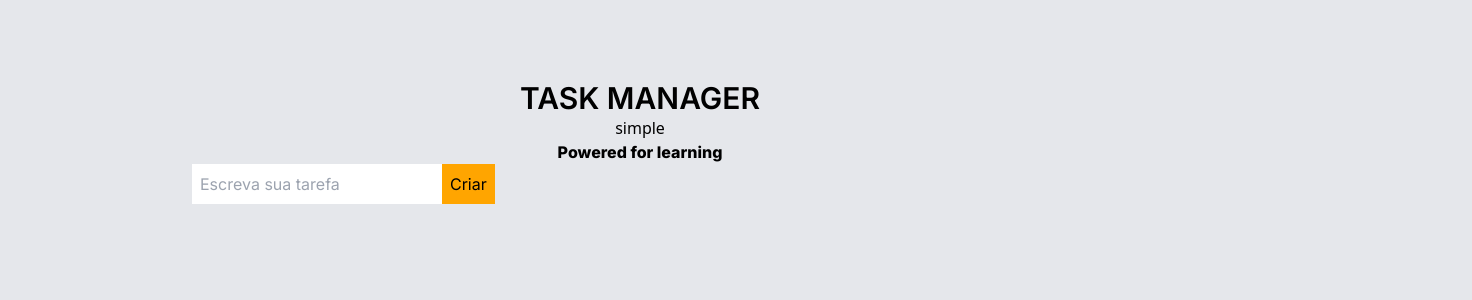
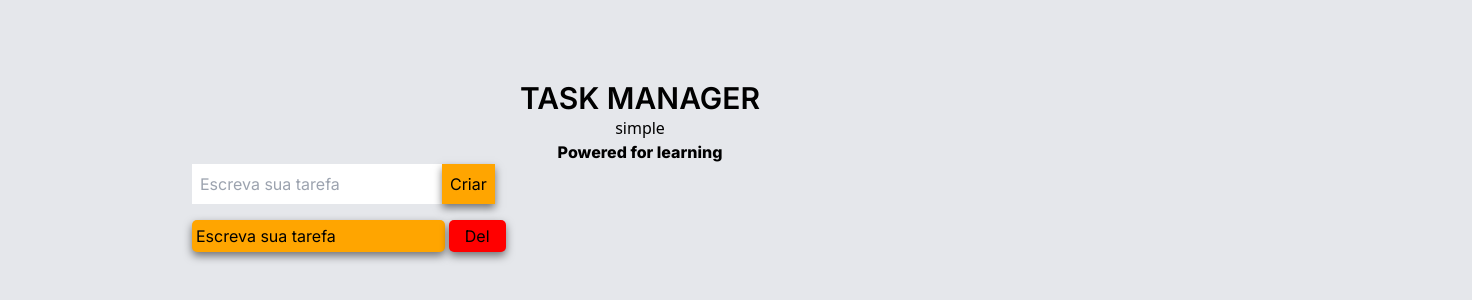
Before and after one commit to PeCMay2105/taskManagerPCMAY, a Next.js app: page / in a window 1280 px wide. Both pictures are taken after a click on the button "Criar". Shown: the top 300 px of the page, 1472 px wide, since content can reach past the window. Built offline with nearby package versions, Linux system fonts and the light colour scheme.

Commit message:
adicionar e deletar novas tarefas está funcionando

```diff
--- a/app/componentes/botao/index.tsx
+++ b/app/componentes/botao/index.tsx
@@ -6,7 +6,8 @@ padding:"0.5rem",
 display:"flex",
 justifyContent:"center",
 alignItems:"center",
-backgroundColor:"orange"
+backgroundColor:"orange",
+boxShadow: "0px 4px 8px 0px rgba(0, 0, 0, 0.5)"
 
 }
 
--- a/app/componentes/delete/del.tsx
+++ b/app/componentes/delete/del.tsx
@@ -5,12 +5,13 @@ const delStyle ={
     padding:"1rem",
     display:"flex",
     borderRadius:"5px",
-    height:"3rem",
+    height:"1rem",
     justifyContent:"center",
     alignItems:"center",
     marginTop:"2vh",
     marginLeft:"0.5vh",
-    backgroundColor:"red"
+    backgroundColor:"red",
+    boxShadow: "0px 4px 8px 0px rgba(0, 0, 0, 0.5)"
 }
 
 const buttonStyle = {
@@ -20,11 +21,17 @@ const buttonStyle = {
     transition: "background-color 0.3s ease-in-out"
   };
 
+interface DelProps {
+  aoClicado: (evento: React.MouseEvent<HTMLButtonElement>) => void;
+}
 
-export const Del = () => {
+
+
+
+export const Del:React.FC<DelProps> = ({aoClicado}) => {
   return (
     <div style={delStyle}>
-        <button>
+        <button onClick={event => aoClicado(event)}>
             Del
         </button>
     </div>
--- a/app/componentes/newTask/task.tsx
+++ b/app/componentes/newTask/task.tsx
@@ -4,11 +4,14 @@ import { Del } from '../delete/del'
 
 const nTaskStyle ={
     backgroundColor:"Orange",
+    display:"flex",
+    alignItems:"center",
     border:"gray 200",
-    width:"17.8rem",
+    width:"15.8rem",
     marginTop:"1rem",
-    padding:"1.5vh",
-    borderRadius:"5px"
+    padding:"0.5vh",
+    borderRadius:"5px",
+    boxShadow: "0px 4px 8px 0px rgba(0, 0, 0, 0.5)"
 }
 
 const organizationStyle ={
@@ -27,7 +30,7 @@ const Task:React.FC<content> = ({conteudo}) => {
         <div style={nTaskStyle}>
         <h1>{conteudo}</h1>
         </div>
-        <Del></Del>
+       {/*  <Del></Del> */}
     </div>
   )
 }
--- a/app/page.tsx
+++ b/app/page.tsx
@@ -1,37 +1,57 @@
 'use client'
 
-import React, { useState } from 'react'
-import { NewTask } from './componentes/novaTarefa'
-import Task from './componentes/newTask/task'
+  import React, { useState, useTransition } from 'react'   //useState é um hook que permite a criação de estados
+  import { NewTask } from './componentes/novaTarefa'
+  import {CSSTransition,TransitionGroup} from 'react-transition-group'
+  import Task from './componentes/newTask/task'
+  import { Del } from './componentes/delete/del'
+
+
+  const mainStyle ={
+    display:"flex",
+    width:"100vw",
+    alignItems:"center",
+  }
+
+
 
   interface setting{
     setter: (arg:string) => void
   }
 
+  interface tarefa{
+    index:number,
+    conteudo:string
+  }
 
 
 const Home:React.FC<setting> = () => {
 
   const [tarefa,setTarefa] = useState<string>("")
-  const [listaTarefa,setListaTarefa] = useState<string[]>([])
+  const [listaTarefa,setListaTarefa] = useState<tarefa[]>([])
 
 
   const setter = (valor:string)=>{
     setTarefa(valor)
-    setListaTarefa([...listaTarefa,valor])
-    modularizer([...listaTarefa])
+    modularizer([...listaTarefa,{index: listaTarefa.length, conteudo:valor}])
   }
 
-  const modularizer = (lista:string[]) =>{
-    const listaModularizada =  lista.map((item:string,index:number) =>{
+  const modularizer = (lista:tarefa[]) =>{
+    const listaModularizada =  lista.map((item:tarefa,index:number) =>{
+      console.log(index)
       return {
         index:index,
-        conteudo:item,
+        conteudo:item.conteudo,
       }
 
-    }
-    )
+    })
     setListaTarefa(listaModularizada)
+  }
+  const deleting = (index:number) =>{
+    const filteredList = listaTarefa.filter((item:tarefa) =>{
+      return item.index !== index
+    })
+    setListaTarefa(filteredList)
   }
 
 
@@ -44,11 +64,20 @@ const Home:React.FC<setting> = () => {
 
       <div className='display-flex justify-center flex-col items-center w-[70vw]'>
         <NewTask getTarefaAdicionavel={(valor:string)=> ()=>  setter(valor)}></NewTask>
+
+        <TransitionGroup>
+
         {
-          listaTarefa.map((objetoTarefa) =>{
-            return <Task key={objetoTarefa.index} conteudo={objetoTarefa.conteudo}></Task>
-          })
-        }
+          listaTarefa.map((objetoTarefa) =>
+          <CSSTransition key={objetoTarefa.index} timeout={200} transition={'opacity 200ms'} classNames="item">
+
+             <div style={mainStyle}><Task key={objetoTarefa.index} conteudo={objetoTarefa.conteudo}></Task>
+            <Del aoClicado ={(event)=>{deleting(objetoTarefa.index)}}></Del>
+            </div>
+          </CSSTransition>
+          )}
+        </TransitionGroup>
+
       </div>
     </div>
   )
```
Also changed, not shown: package.json (+7 -4 lines), 1 other file (tests, documents, lock files or other folders).
